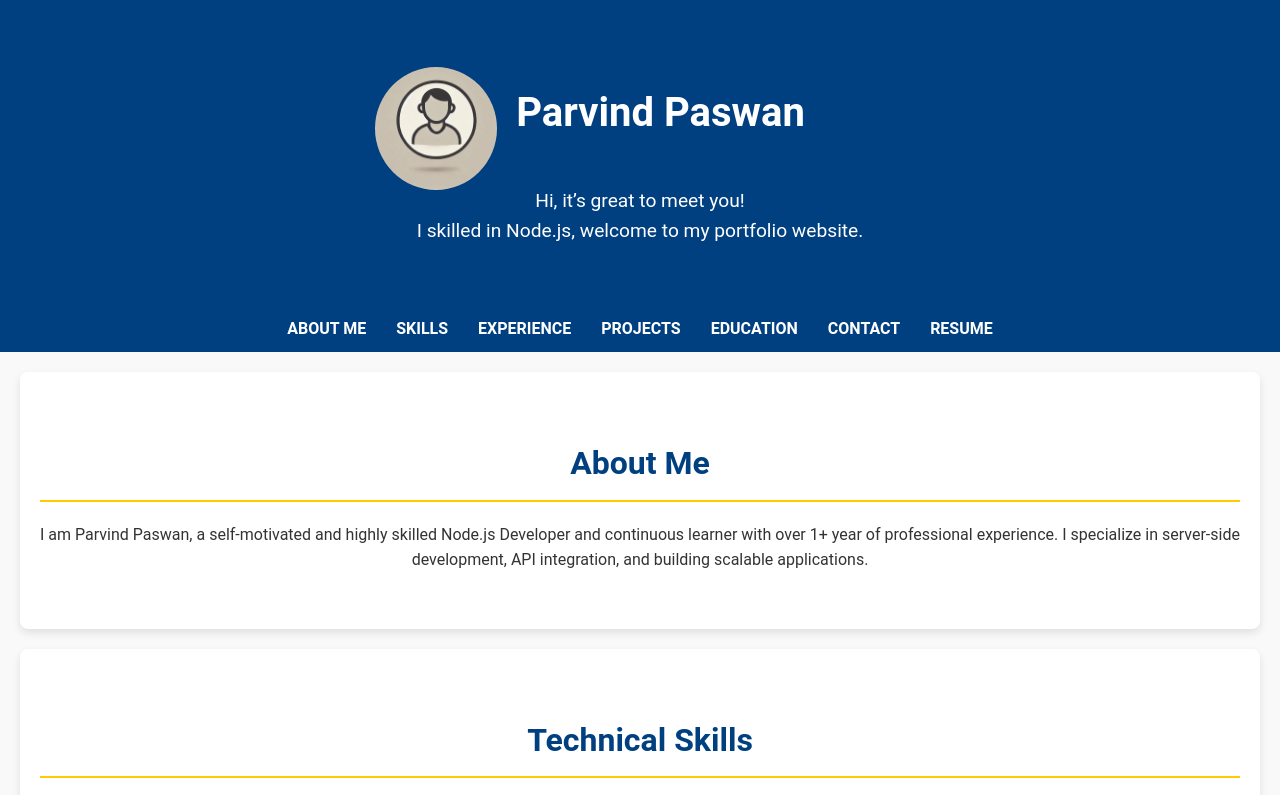
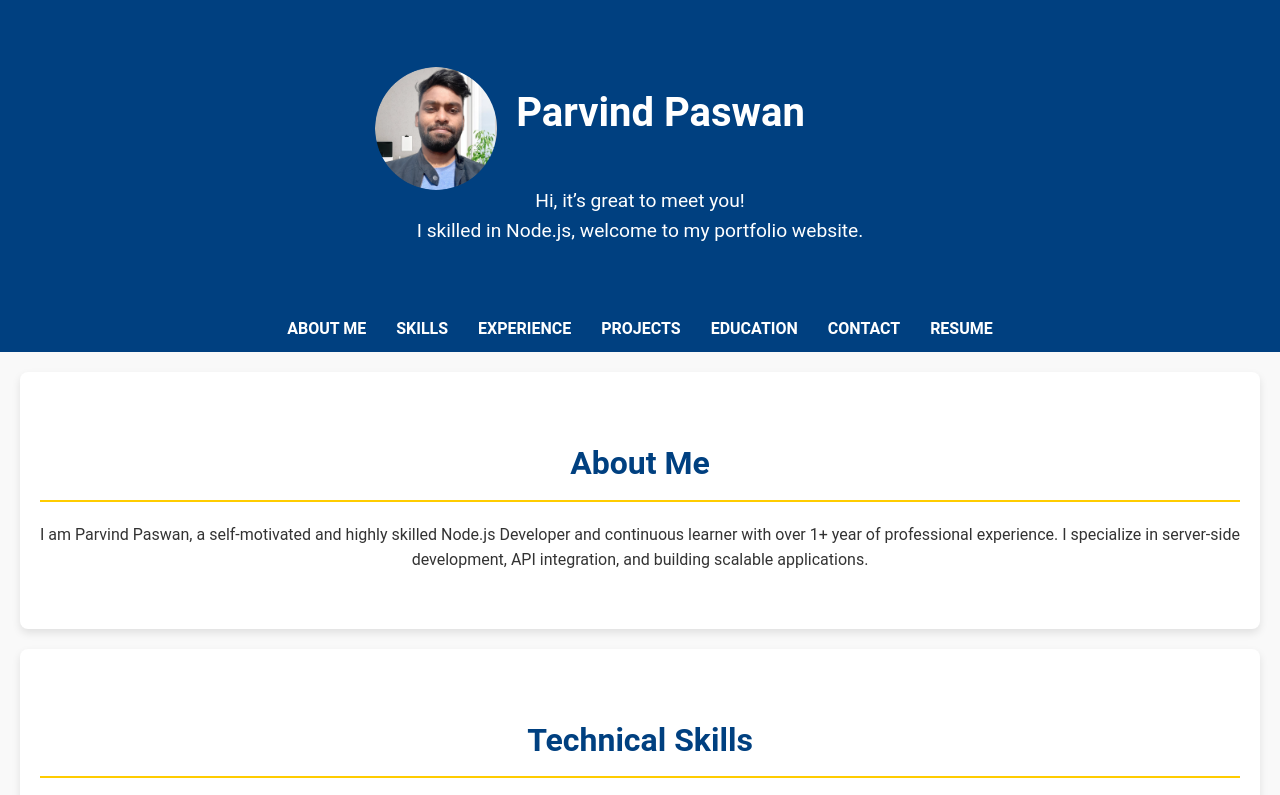
Before and after one commit to parvind06/portfolio, a plain HTML site: page index.html in a window 1280 px wide. Shown: the top 795 px of the page. Drawn offline with Linux system fonts and the light colour scheme.

Commit message:
Update index.html
Signed-off-by: parvind <38455741+parvind06@users.noreply.github.com>

```diff
--- a/index.html
+++ b/index.html
@@ -16,7 +16,7 @@
 
  <header>
         <h1>
-            <img src="image.webp" alt="Parvind Paswan's Profile Icon" class="icon">
+            <img src="image.png" alt="Parvind Paswan's Profile Icon" class="icon">
             Parvind Paswan
         </h1>
          <p>
```
